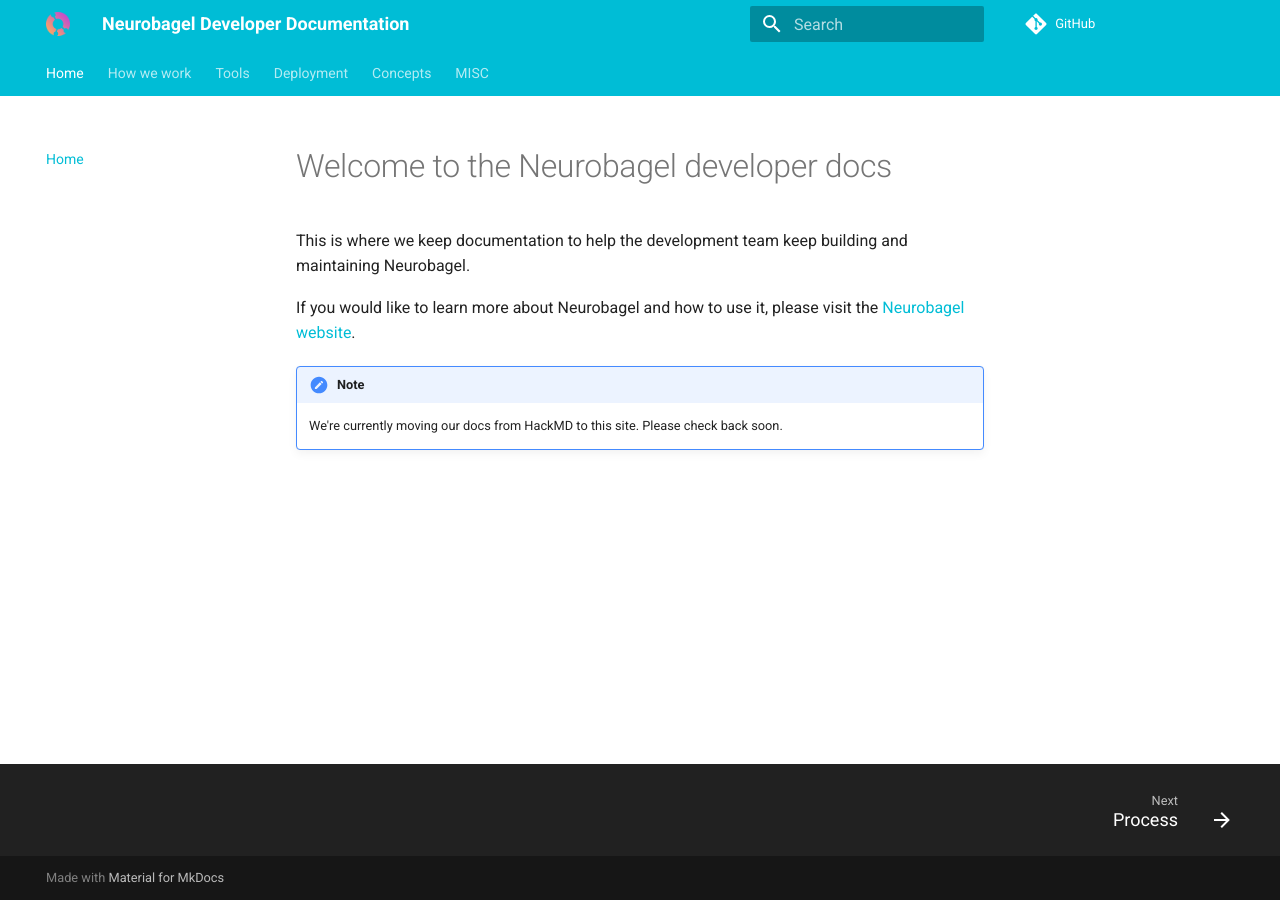
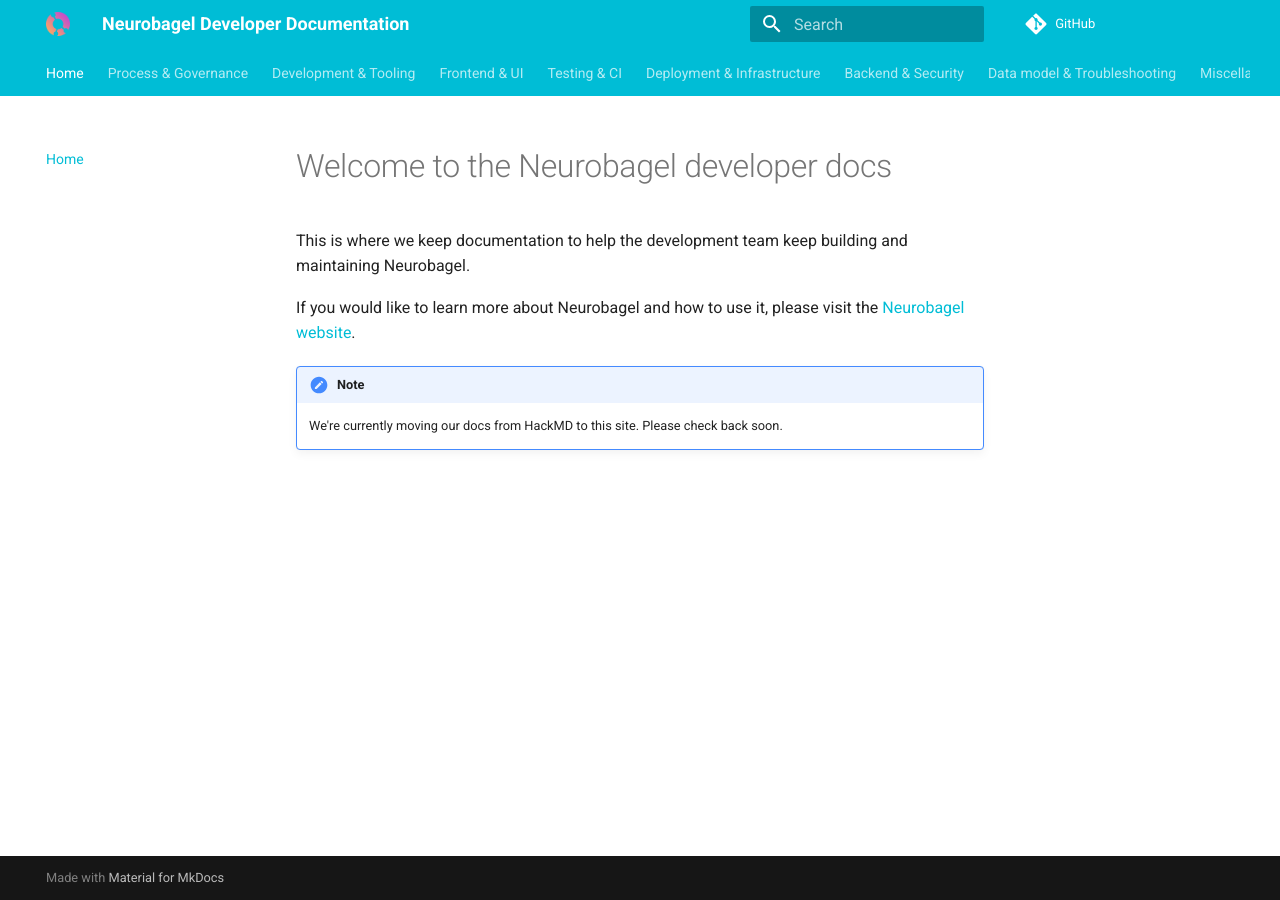
Before and after one commit to neurobagel/dev-docs, an MkDocs documentation site: the page built from docs/index.md, in a window 1280 px wide. Built offline with MkDocs 1.6.1 and Material for MkDocs 9.7.7, drawn with Linux system fonts in a browser that asks for light colours; comment, search, counter and statistics services are not loaded; some of the changed lines change nothing that is shown.

Commit message:
Update mkdocs nav to grouped structure (no other files changed)

```diff
--- a/mkdocs.yml
+++ b/mkdocs.yml
@@ -14,40 +14,45 @@ repo_url: https://github.com/neurobagel/dev-docs
 
 nav:
   - Home: "index.md"
-  - "How we work":
-      - "Process": "sections/How we work.md"
-      - "Release": "sections/Neurobagel Release process.md"
-      - "Code of Conduct": "sections/Neurobagel Code of Conduct.md"
-  - Tools:
-      - "Query tool": "sections/Query Tool.md"
-  - Deployment:
-      - "PATs": "sections/Neurobagel PATs.md"
-      - "Compatibility": "sections/Version compatibility.md"
-      - "Dockerized NGINX": "sections/Dockerized NGINX deployment.md"
-      - "Add public key for users": "sections/Setting up SSH keys.md"
-      - "Docker": "sections/Docker.md"
-      - "Old Stardog setup": "sections/Legacy Stardog graph backend deployment instructions.md"
-      - "API": "sections/API.md"
-      - "APache Jena deploy": "sections/Apache Jena Fuseki Deployment.md"
-  - "Concepts":
-      - "Security": "sections/Keycloak.md"
-      - "OAuth": "sections/OAuth _ OIDC dump.md"
-      - "Cypress Vue testing": "sections/Cypress Vue Testing.md"
-      - "Cypress snippets": "sections/Cypress Snippets.md"
-      - "Cypress Tasks": "sections/Cypress Tasks.md"
-  - "MISC":
-      - "HC query issues": "sections/Troubleshooting erroneous HC_Diagnosis query results.md"
-      - "vGPU issues": "sections/Fabrique (vGPU prep and other issues).md"
-      - "Git tricks": "sections/Git Tricks.md"
-      - "MNI node issues": "sections/BIC node federation.md"
-      - "Vite tricks": "sections/Vite tricks.md"
-      - "Vue JS devtools": "sections/Tools.md"
-      - "Nuxt tricks": "sections/Nuxt Tricks.md"
-      - "Neurobagel data model limitations": "sections/Limitations of Neurobagel data model.md"
-      - "CSS" : "CSS.md"
-      - "Query Tool Result File Generation" : "sections/Query Tool Result File Generation.md"
-      - "React": "sections/React.md"
-      - "Zustand": "sections/Zustand.md"
+  - Process & Governance:
+    - "How we work": "process/How we work.md"
+    - "Release process": "process/Neurobagel Release process.md"
+    - "Code of Conduct": "process/Neurobagel Code of Conduct.md"
+    - "Personal Access Tokens (PATs)": "process/Neurobagel PATs.md"
+  - Development & Tooling:
+    - "Tools overview": "dev/Tools.md"
+    - "Git tricks": "dev/Git Tricks.md"
+    - "Version compatibility": "dev/Version compatibility.md"
+  - Frontend & UI:
+    - "Query Tool": "frontend/Query Tool.md"
+    - "Query Tool: Result file generation": "frontend/Query Tool Result File Generation.md"
+    - "Nuxt tricks": "frontend/Nuxt Tricks.md"
+    - "Vite tricks": "frontend/Vite tricks.md"
+    - "CSS": "frontend/CSS.md"
+    - "React": "frontend/React.md"
+    - "Zustand": "frontend/Zustand.md"
+  - Testing & CI:
+    - "Cypress Vue testing": "testing/Cypress Vue Testing.md"
+    - "Cypress snippets": "testing/Cypress Snippets.md"
+    - "Cypress tasks": "testing/Cypress Tasks.md"
+  - Deployment & Infrastructure:
+    - "Docker": "deploy/Docker.md"
+    - "Dockerized NGINX deployment": "deploy/Dockerized NGINX deployment.md"
+    - "Apache Jena / Fuseki": "deploy/Apache Jena Fuseki Deployment.md"
+    - "Legacy Stardog setup": "deploy/Legacy Stardog graph backend deployment instructions.md"
+    - "Fabrique (vGPU notes)": "deploy/Fabrique (vGPU prep and other issues).md"
+    - "Add public key for users": "deploy/Setting up SSH keys.md"
+  - Backend & Security:
+    - "API notes": "backend/API.md"
+    - "Keycloak (Auth)": "backend/Keycloak.md"
+    - "OAuth / OIDC notes": "backend/OAuth _ OIDC dump.md"
+    - "BIC node federation": "backend/BIC node federation.md"
+  - Data model & Troubleshooting:
+    - "Limitations of Neurobagel data model": "data/Limitations of Neurobagel data model.md"
+    - "Troubleshooting HC_Diagnosis query results": "data/Troubleshooting erroneous HC_Diagnosis query results.md"
+  - Miscellaneous:
+    - "Query Tool Result File Generation": "frontend/Query Tool Result File Generation.md"
+    - "Vue JS devtools / Misc tips": "dev/Tools.md"
 
 
 markdown_extensions:
```
